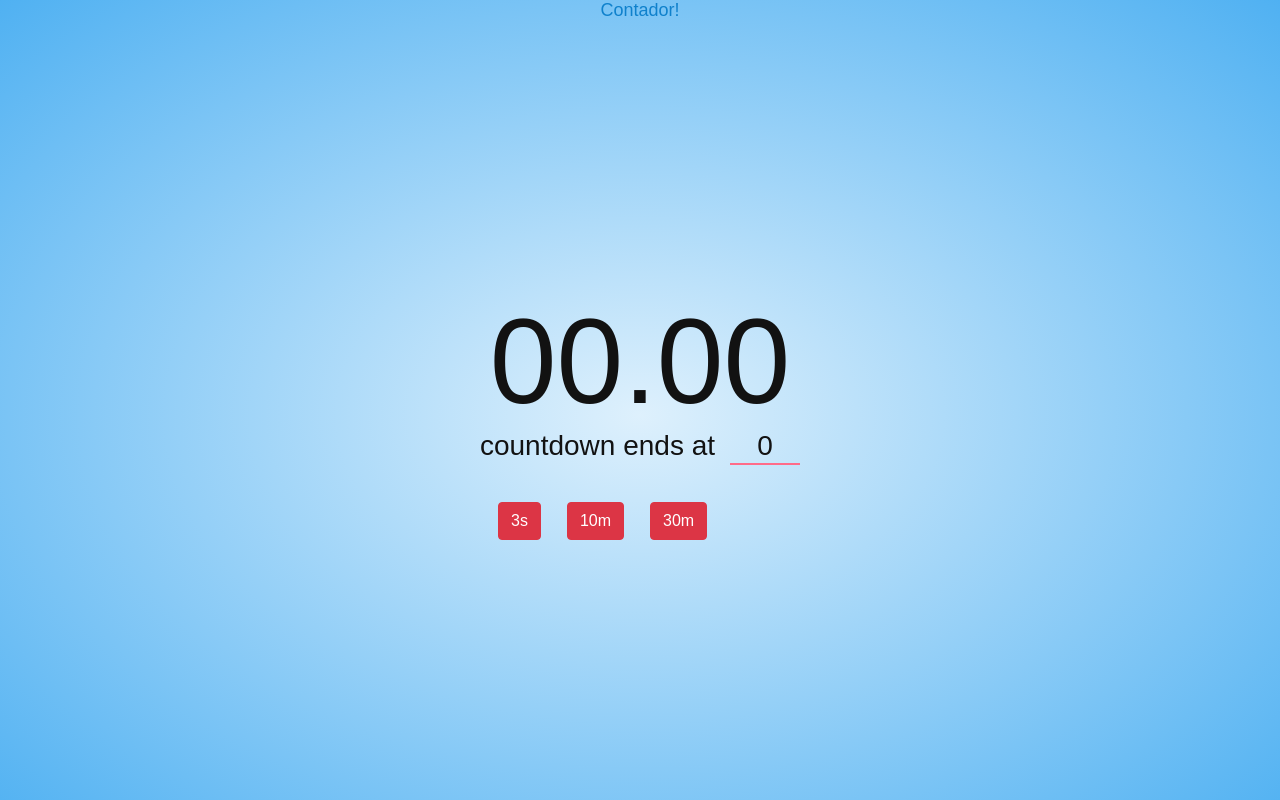
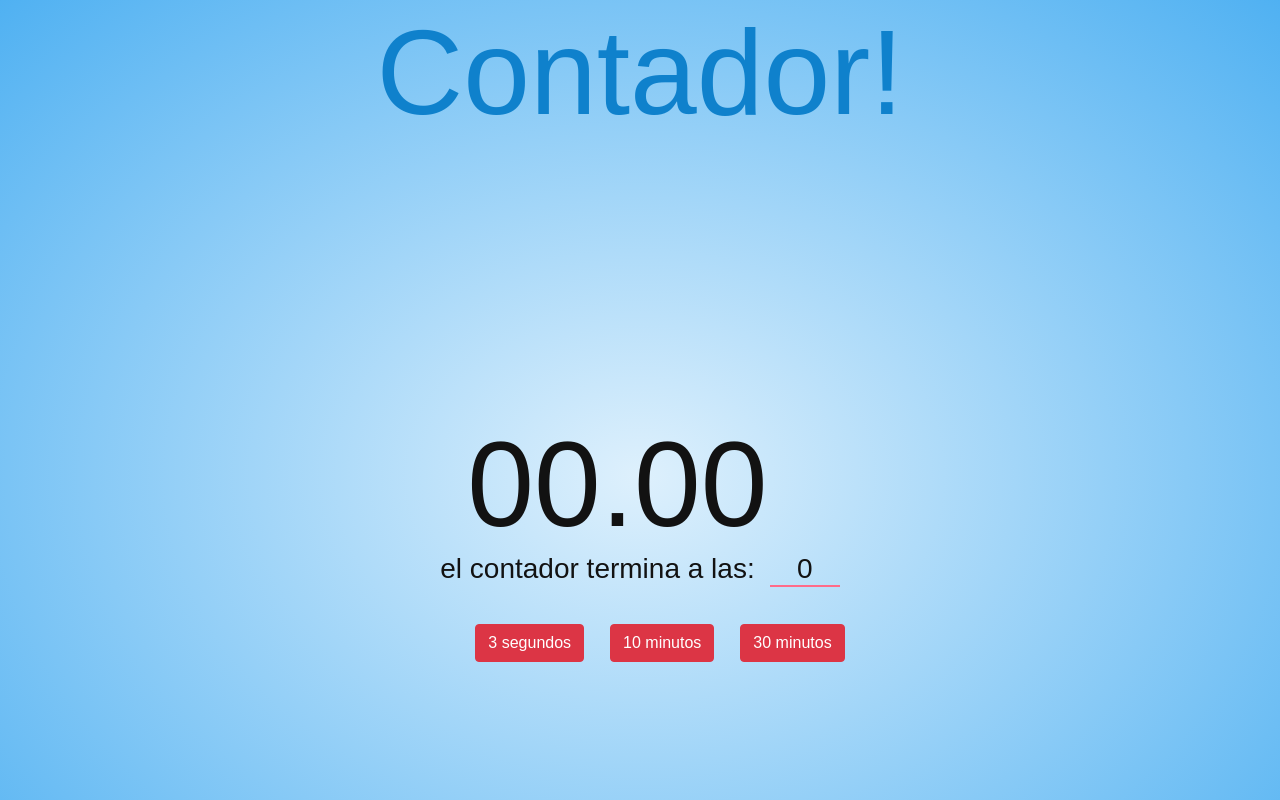
Before and after one commit to simon-caceres/Cuenta-Regresiva, a plain HTML site: page index.html in a window 1280 px wide. Shown: the top 800 px of the page. Drawn offline with nearby package versions, Linux system fonts and the light colour scheme.

Commit message:
detalles

```diff
--- a/app.js
+++ b/app.js
@@ -10,15 +10,15 @@ const app = new Vue({
             times: [
                 {
                      sec: 3,
-                     display: '3s'
+                     display: '3 segundos'
                 },
                 {
                     sec: 600,
-                    display: '10m'
+                    display: '10 minutos'
                 },
                 {
                     sec: 1800,
-                    display: '30m'
+                    display: '30 minutos'
                 }
             ]
         }
--- a/index.html
+++ b/index.html
@@ -14,7 +14,7 @@
            <div class = "inner-container">
                 <div class = "countdown">
                     <h2>{{timeLeft}}</h2>
-                    <h3>countdown ends at <span>{{endTime}}</span></h3>
+                    <h3>el contador termina a las: <span>{{endTime}}</span></h3>
                 </div>
                 <ul class="columns is-mobile is-centered">
                     <li v-for="(time, index) in times" :key="index" class="column time btn ">
--- a/main.css
+++ b/main.css
@@ -22,7 +22,7 @@
   }
   h1 {
     text-align: center;
-    font-size: 18px;
+    font-size: 120px;
     color: hsl(204, 86%, 43%);
   }
   h2 {
```
